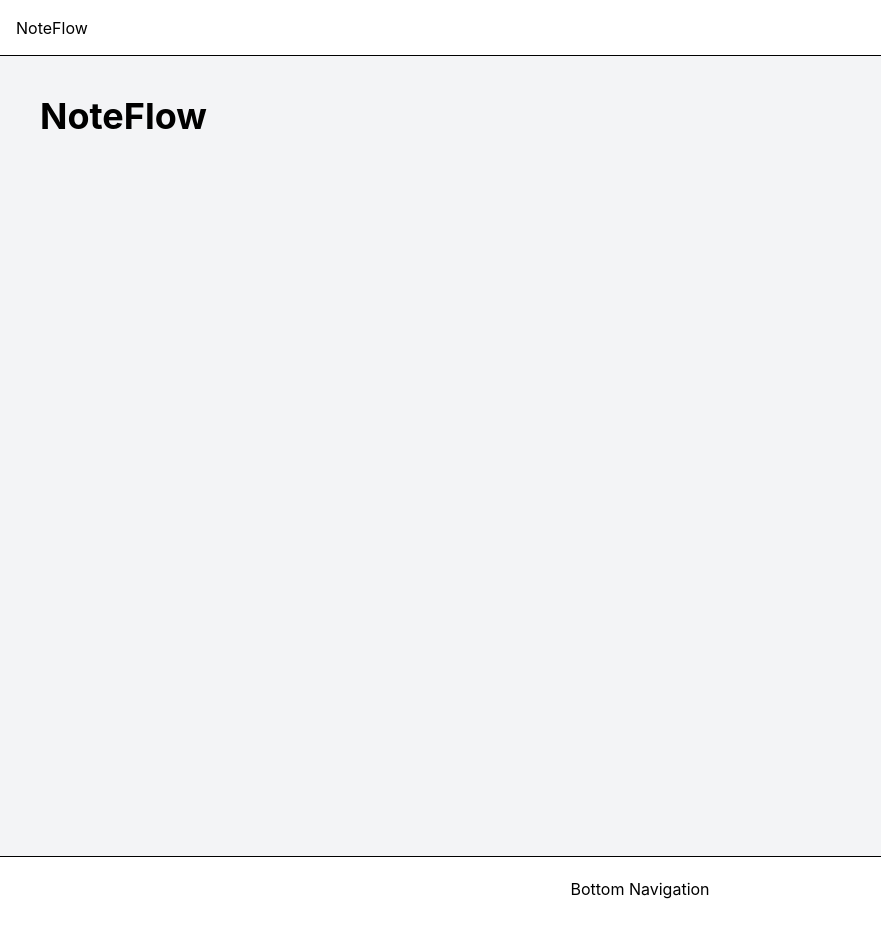
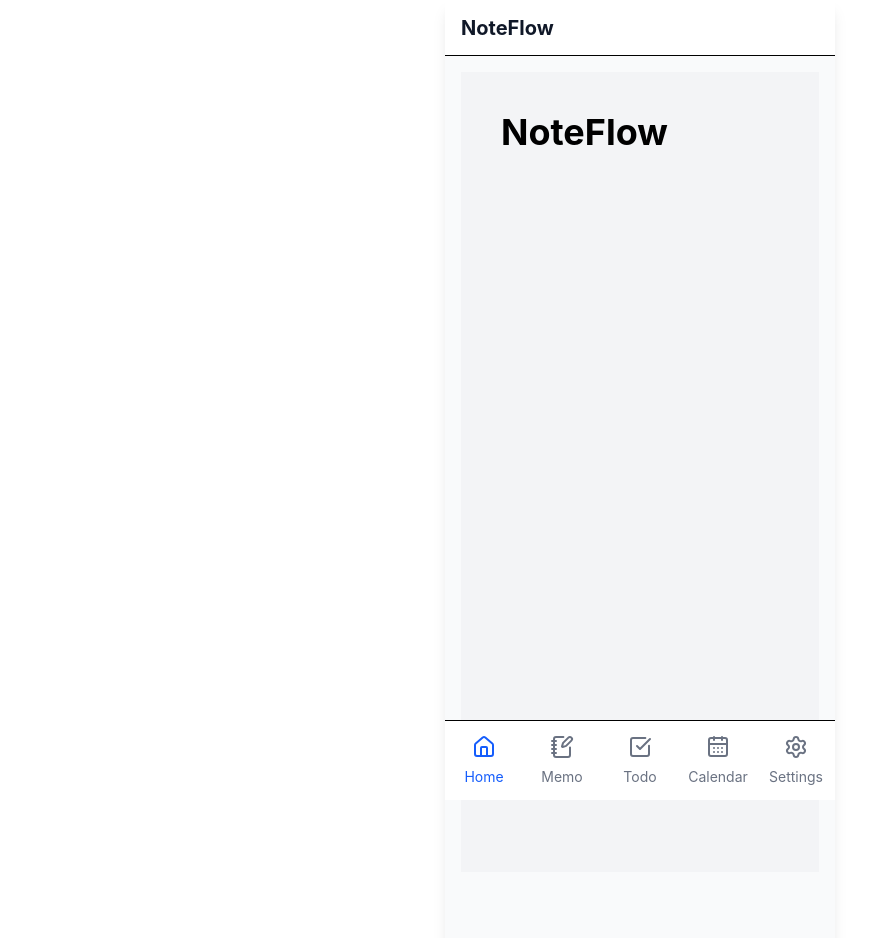
Before and after one commit to yeji0517/noteflow, a React (Vite) app in the folder frontend/: page / in a window 1280 px wide. Shown: the top 938 px of the page, without its empty margins (0-881 px from the left). Built offline with nearby package versions, Linux system fonts and the light colour scheme.

Commit message:
feat: implement app navigation components

```diff
--- a/frontend/package.json
+++ b/frontend/package.json
@@ -11,6 +11,7 @@
   },
   "dependencies": {
     "@tailwindcss/vite": "^4.3.2",
+    "lucide-react": "^1.25.0",
     "react": "^19.2.7",
     "react-dom": "^19.2.7",
     "react-router-dom": "^7.18.1",
--- /dev/null
+++ b/frontend/src/components/layout/BottomNavigation.tsx
@@ -0,0 +1,73 @@
+import {NavLink} from "react-router-dom";
+
+import {
+    House,
+    NotebookPen,
+    SquareCheckBig,
+    CalendarDays,
+    Settings,
+    type LucideIcon,
+} from "lucide-react";
+
+function BottomNavigation(){
+    type Menu={
+        name:string;
+        path:string;
+        icon:LucideIcon;
+    };
+
+    const menus:Menu[]=[
+        {
+            name:"Home",
+            path:"/",
+            icon:House,
+        },
+        {
+            name:"Memo",
+            path:"/memo",
+            icon:NotebookPen,
+        },
+        {
+            name:"Todo",
+            path:"/todo",
+            icon:SquareCheckBig,
+        },
+        {
+            name:"Calendar",
+            path:"/calendar",
+            icon:CalendarDays,
+        },
+        {
+            name:"Settings",
+            path:"/settings",
+            icon:Settings,
+        },
+    ];
+
+    return(
+        <nav className="sticky bottom-0 flex h-20 border-t bg-white">
+            {menus.map((menu)=>{
+                const Icon=menu.icon;
+
+                return (
+                    <NavLink
+                        key={menu.name}
+                        to={menu.path}
+                        className={({isActive})=>
+                            `flex flex-1 flex-col items-center justify-center gap-2 text-sm ${
+                                isActive
+                                ?"text-blue-600"
+                                :"text-gray-500"
+                            }`
+                        }
+                    >
+                        <Icon size={24}/>
+                        <span>{menu.name}</span>
+                </NavLink>
+                );
+            })}
+        </nav>
+    );
+}
+
+export default BottomNavigation;
--- /dev/null
+++ b/frontend/src/components/layout/TopAppBar.tsx
@@ -0,0 +1,11 @@
+function TopAppBar(){
+    return (
+        <header className="sticky top-0 z-10 flex h-14 items-center border-b bg-white px-4">
+            <h1 className="text-xl font-bold text-gray-900">
+                NoteFlow
+            </h1>
+        </header>
+    );
+}
+
+export default TopAppBar;
--- a/frontend/src/layouts/MainLayout.tsx
+++ b/frontend/src/layouts/MainLayout.tsx
@@ -1,22 +1,19 @@
 import { Outlet } from "react-router-dom";
+
+import TopAppBar from "../components/layout/TopAppBar";
+import BottomNavigation from "../components/layout/BottomNavigation";
 
 function MainLayout(){
     return (
-        <div className="flex min-h-screen flex-col">
-            {/*Top App Bar*/}
-            <header className="h-14 border-b flex items-center px-4">
-                NoteFlow
-            </header>
+        <div className="mx-auto flex min-h-screen max-w-[390px] flex-col bg-gray-50 shadow-lg">
+            <TopAppBar/>
 
             {/*현재 페이지*/}
-            <main className="flex-1">
+            <main className="flex-1 w-full max-w-md mx-auto p-4">
                 <Outlet />
             </main>
 
-            {/*Bottom Navigation*/}
-            <footer className="h-16 border-t flex items-center justify-center">
-                Bottom Navigation
-            </footer>
+            <BottomNavigation/>
         </div>
     );
 }
```
Also changed, not shown: 1 other file (tests, documents, lock files or other folders).
